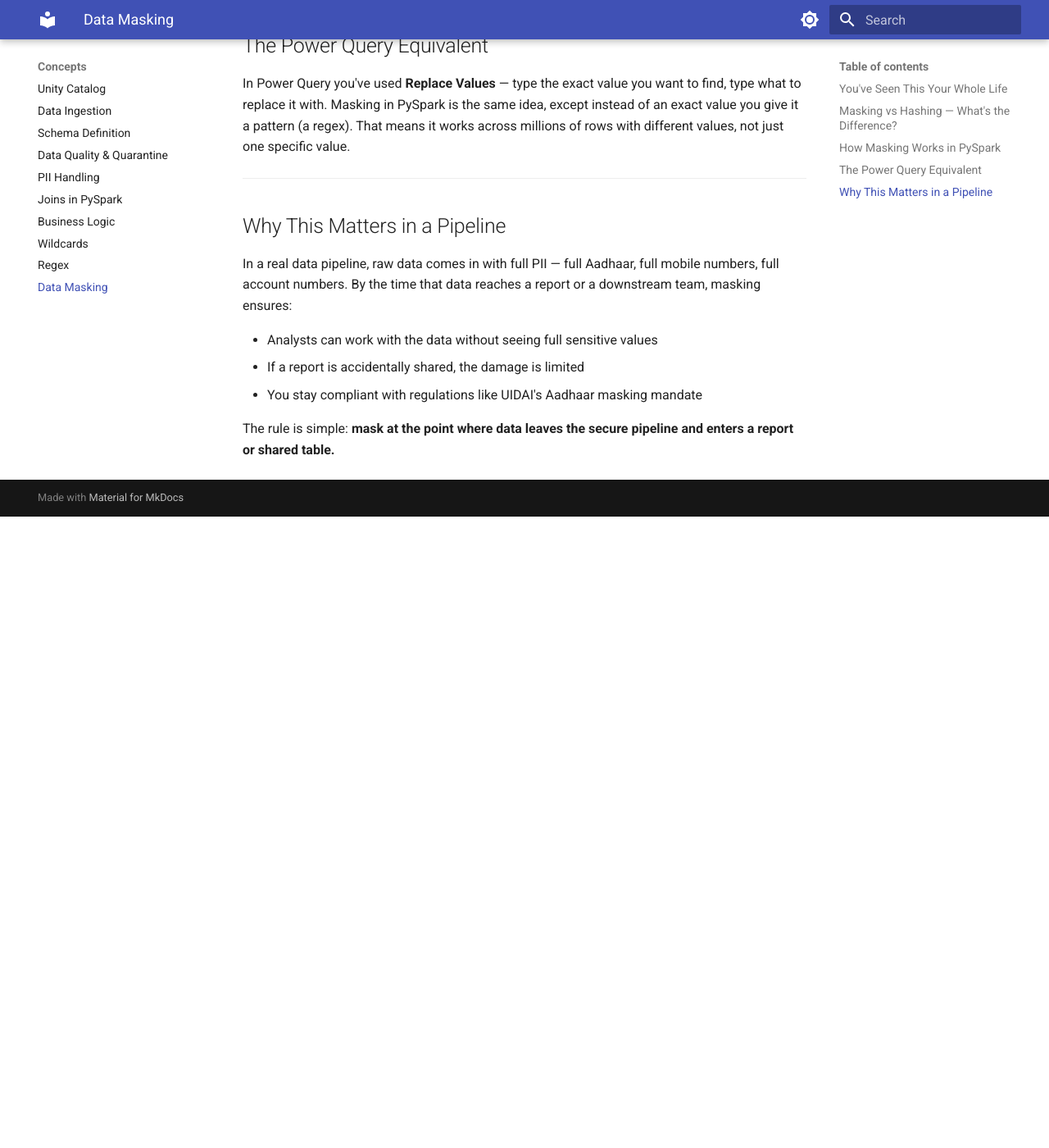
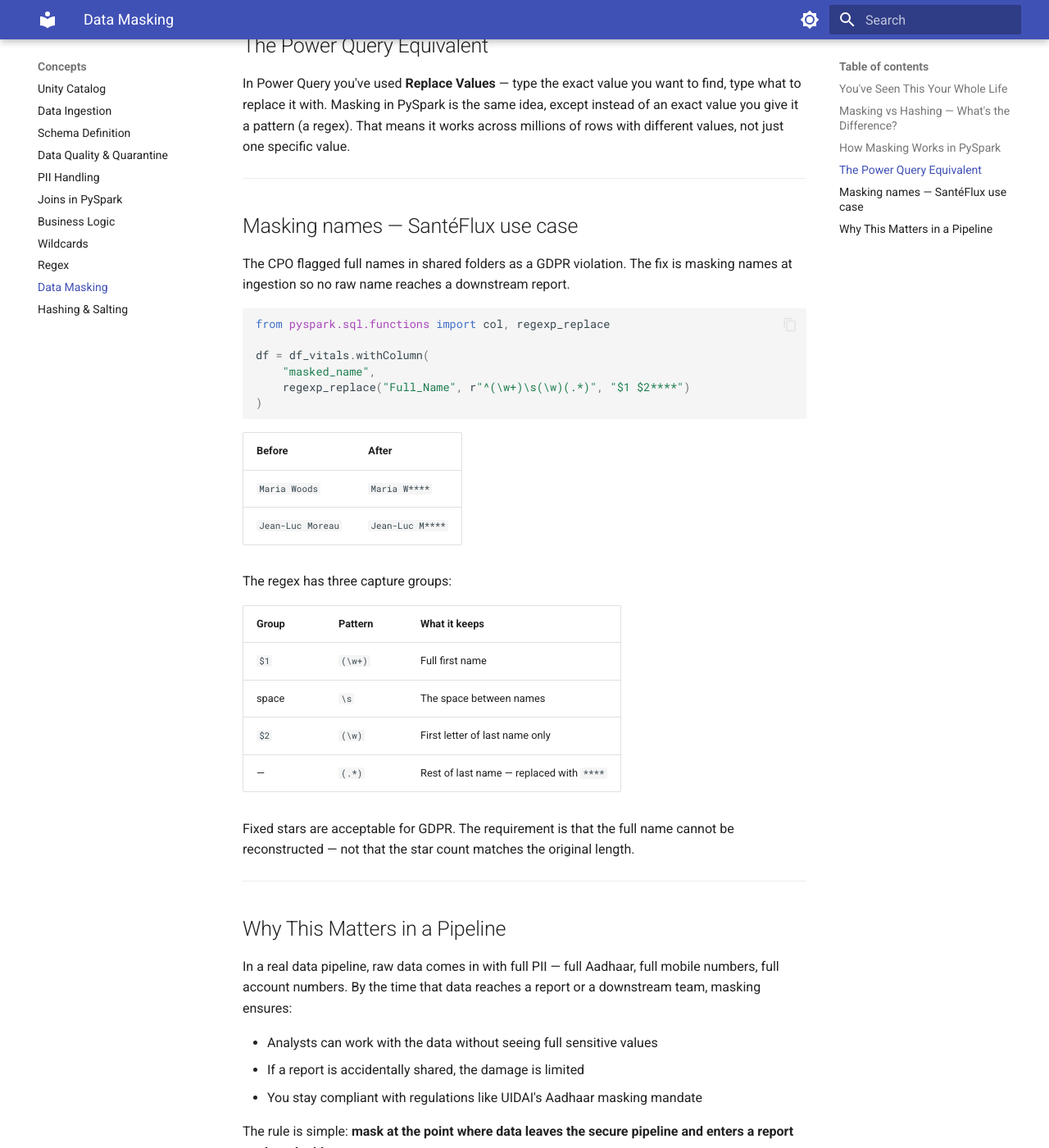
Before and after one commit to saidev-pbi-fabric/pyspark-learning-notes, an MkDocs documentation site: the page built from docs/concepts/data-masking.md, in a window 1280 px wide and 1400 px high, scrolled down 2180 px. Shown: the whole window at 82% size. Built offline with MkDocs 1.6.1 and Material for MkDocs 9.7.7, drawn with Linux system fonts in a browser that asks for light colours; before the commit the page ends 2810 px from its top, so only the background shows below that.

Commit message:
Add hashing & salting page, update data masking with name masking pattern

````diff
--- a/docs/concepts/data-masking.md
+++ b/docs/concepts/data-masking.md
@@ -78,6 +78,37 @@ In Power Query you've used **Replace Values** — type the exact value you want
 
 ---
 
+## Masking names — SantéFlux use case
+
+The CPO flagged full names in shared folders as a GDPR violation. The fix is masking names at ingestion so no raw name reaches a downstream report.
+
+```python
+from pyspark.sql.functions import col, regexp_replace
+
+df = df_vitals.withColumn(
+    "masked_name",
+    regexp_replace("Full_Name", r"^(\w+)\s(\w)(.*)", "$1 $2****")
+)
+```
+
+| Before | After |
+|--------|-------|
+| `Maria Woods` | `Maria W****` |
+| `Jean-Luc Moreau` | `Jean-Luc M****` |
+
+The regex has three capture groups:
+
+| Group | Pattern | What it keeps |
+|-------|---------|--------------|
+| `$1` | `(\w+)` | Full first name |
+| space | `\s` | The space between names |
+| `$2` | `(\w)` | First letter of last name only |
+| — | `(.*)` | Rest of last name — replaced with `****` |
+
+Fixed stars are acceptable for GDPR. The requirement is that the full name cannot be reconstructed — not that the star count matches the original length.
+
+---
+
 ## Why This Matters in a Pipeline
 
 In a real data pipeline, raw data comes in with full PII — full Aadhaar, full mobile numbers, full account numbers. By the time that data reaches a report or a downstream team, masking ensures:
--- a/mkdocs.yml
+++ b/mkdocs.yml
@@ -49,6 +49,7 @@ nav:
     - Wildcards: concepts/wildcards.md
     - Regex: concepts/regex.md
     - Data Masking: concepts/data-masking.md
+    - Hashing & Salting: concepts/hashing.md
   - Case Studies:
     - Case Study 1 — Green Grid: case-studies/green-grid.md
     - Case Study 2 — SantéFlux: case-studies/santeflux.md
````
Also changed, not shown: docs/concepts/hashing.md (added, +112 -0 lines).
